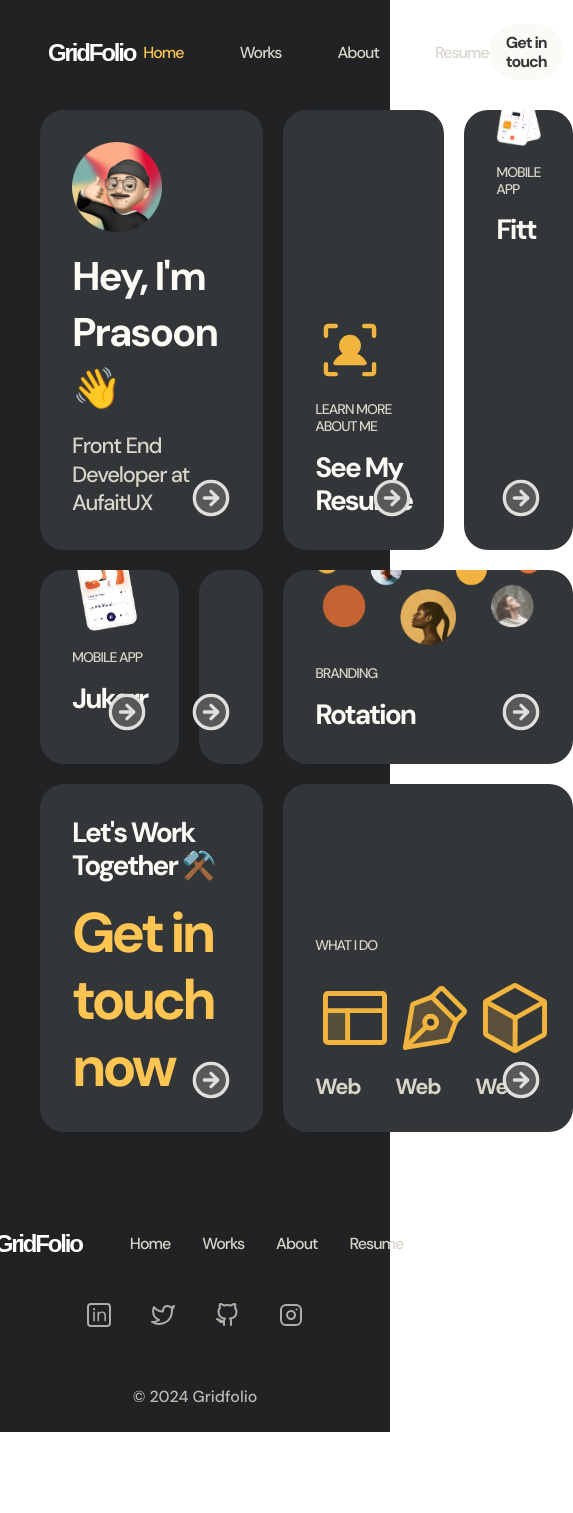
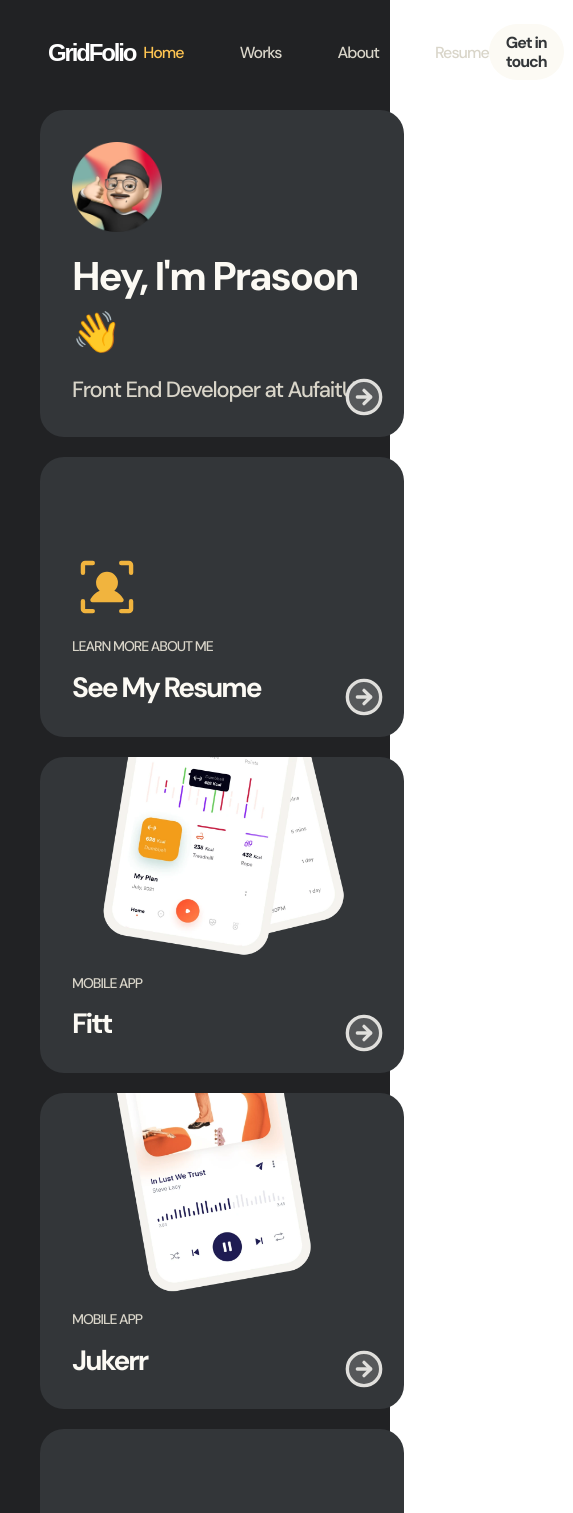
Before and after one commit to prasoonmohan/GridFolio, a Vue app: page / in a window 390 px wide. Shown: the top 1513 px of the page, 573 px wide, since content can reach past the window. Before the commit the page ends 1432 px from the top, so only its background shows below. Built offline with nearby package versions, Linux system fonts and the light colour scheme.

Commit message:
fix: Added homepage responsive

```diff
--- a/src/assets/components/_card.scss
+++ b/src/assets/components/_card.scss
@@ -4,8 +4,10 @@
     border-radius: 24px;
     padding: 32px;
     cursor: pointer;
-    // min-height: 305px;
-
+min-height: 303px;
+@include mq(desktop-md){
+    min-height: 280px;
+}
     &:hover{
         .arrow-icon
         svg{
@@ -22,6 +24,11 @@
         right: 32px;
         cursor: pointer;
         bottom: 32px;
+
+        @include mq(desktop-wide){
+            bottom: 20px;
+            right: 20px
+        }
     }
 }
 
@@ -62,6 +69,19 @@
         flex-direction: column;
         gap: 16px;
     }
+    .title-normal{
+        @include mq(desktop-wide){
+            max-width: 70%;
+        text-wrap: wrap;
+        }
+
+        @include mq(desktop-md){
+            max-width: 100%;
+        }
+        @include mq(tablet){
+           max-width: 70%;
+        }
+    }
 }
 .work-card{
     display: flex;
@@ -73,6 +93,13 @@
         display: flex;
         flex-direction: column;
         gap: 16px;
+    }
+    span{
+        display: flex;
+        justify-content: center;
+        img{
+            height: 200px;
+        }
     }
 }
 
--- a/src/assets/helpers/_index.scss
+++ b/src/assets/helpers/_index.scss
@@ -2,5 +2,5 @@
 @import "variables";
 @import "functions";
 @import "mixins";
-@import "responsive";
+@import './responsive';
 @import './common.scss';
--- a/src/assets/helpers/_responsive.scss
+++ b/src/assets/helpers/_responsive.scss
@@ -1,5 +1,6 @@
 // media querry variable
 $breakpoints: (
+	desktop-wide:1400px,
 	desktop: 1248px,
 	desktop-md:1198px,
 	tablet: 991px,
--- a/src/assets/helpers/common.scss
+++ b/src/assets/helpers/common.scss
@@ -2,6 +2,11 @@
     max-width: 1440px;
     margin: 0 auto;
     padding: 0 10px;
+
+    @include mq(desktop-wide){
+        max-width: 1200px;
+    }
+
 }
 .logo-text{
     display: block;
@@ -33,6 +38,12 @@
 
     @include mq(desktop-md){
        grid-template-columns: repeat(3,1fr);
+    }
+    @include mq(tablet){
+       grid-template-columns: repeat(2,1fr);
+    }
+    @include mq(phone){
+       grid-template-columns: 1fr;
     }
 }
 
@@ -71,18 +82,18 @@ width: 100%;
 
 
 // grid
-.grid-col-13{
-    grid-column: 1/3
-}
-.grid-col-14{
-    grid-column: 1/4;
-}
-.grid-col-35{
-    grid-column: 3/5;
-}
-.grid-col-12{
-    grid-column: 1/3;
-}
-.grid-col-24{
-    grid-column: 2/4;
-}
+// .grid-col-13{
+//     grid-column: 1/3
+// }
+// .grid-col-14{
+//     grid-column: 1/4;
+// }
+// .grid-col-35{
+//     grid-column: 3/5;
+// }
+// .grid-col-12{
+//     grid-column: 1/3;
+// }
+// .grid-col-24{
+//     grid-column: 2/4;
+// }
--- a/src/assets/pages/_home.scss
+++ b/src/assets/pages/_home.scss
@@ -7,3 +7,50 @@
  line-height: 1.2em;
  color: $yellow-70;
 }
+
+.profile-card{
+    grid-column: 1/3;
+    @include mq(tablet){
+        grid-column: 1/3;
+    }
+    @include mq(phone){
+        grid-column: 1/2;
+    }
+}
+.work1-card{
+    grid-column: 3/5;
+    @include mq(desktop-md){
+        grid-column: 1/4;
+    }
+    @include mq(tablet){
+        grid-column: 1/3;
+    }
+    @include mq(phone){
+        grid-column: 1/2;
+    }
+}
+.lets-work-card{
+
+    grid-column: 1/3;
+    @include mq(desktop-md){
+        grid-column: 1/4;
+    }
+    @include mq(tablet){
+        grid-column: 1/3;
+    }
+    @include mq(phone){
+        grid-column: 1/2;
+    }
+}
+.icon-list-card{
+    grid-column: 3/5;
+    @include mq(desktop-md){
+        grid-column: 1/4;
+    }
+    @include mq(tablet){
+        grid-column: 1/3;
+    }
+    @include mq(phone){
+        grid-column: 1/2;
+    }
+}
--- a/src/views/AboutView.vue
+++ b/src/views/AboutView.vue
@@ -16,7 +16,7 @@ import Card from '../components/Cards/Card.vue'
   <p class="desc m-0">Front End Developer at AufaitUX</p>
 </div>
   </Card>
-  <Card  :arrow="true" :className="'grid-col-13'">
+  <Card  :arrow="true" :className="'grid-col-13 '">
   <div class="flex-column-end">
 <h4 class="title-normal">About me</h4>
 <p class="title-medium font-22 text">I’m a product designer based in Sydney specialising in web design, illustration and visual development. I have worked in multidisciplinary fields, in both large and small companies, startups and as a freelancer.</p>
--- a/src/views/HomeView.vue
+++ b/src/views/HomeView.vue
@@ -5,7 +5,7 @@ import {handleRouter} from '../hooks/useRouter'
 <template>
 <main class="main-section">
 <div class="page-container container grid">
-    <Card :className="'grid-col-13'" @click="()=>handleRouter('/about')">
+    <Card :className="'profile-card'" @click="()=>handleRouter('/about')">
         <div  class="flex-column-between profile-card ">
             <span class="avatar">
                 <img src="/img/home/avatar.png" alt="">
@@ -64,7 +64,7 @@ import {handleRouter} from '../hooks/useRouter'
             </span>
         </div>
     </Card>
-    <Card :image="true" :className="'grid-col-35'">
+    <Card :image="true" :className="' work1-card'">
         <div class="work-card grid-22">
 <span class="">
     <img src="/img/work/work3.png" alt="">
@@ -77,13 +77,13 @@ import {handleRouter} from '../hooks/useRouter'
         </div>
         </div>
     </Card>
-    <Card :className="'grid-col-13'">
+    <Card :className="'lets-work-card'">
         <div class="flex-column-end">
 <h4 class="title-normal">Let's work together ⚒️</h4>
 <h2 class="get-in-touch">Get in touch now</h2>
         </div>
     </Card>
-    <Card :className="'grid-col-35'">
+    <Card :className="'icon-list-card'">
         <div class="flex-column-end icon-list-card">
             <p class="title-medium">what i do</p>
             <div class="list-container">
```
